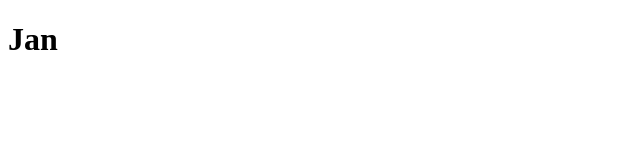
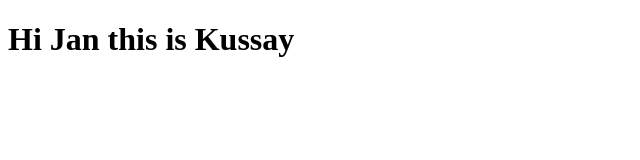
Before and after one commit to jkant-holmesglen/abc-jan-website, a plain HTML site: page index.html in a window 1280 px wide. Shown: the whole page, without its empty margins (0-640 px from the left). Drawn offline with Linux system fonts and the light colour scheme.

Commit message:
Update index.html

```diff
--- a/index.html
+++ b/index.html
@@ -7,6 +7,6 @@
     <title>Document</title>
 </head>
 <body>
-    <h1>Jan</h1>
+    <h1> Hi Jan this is Kussay</h1>
 </body>
 </html>
```
